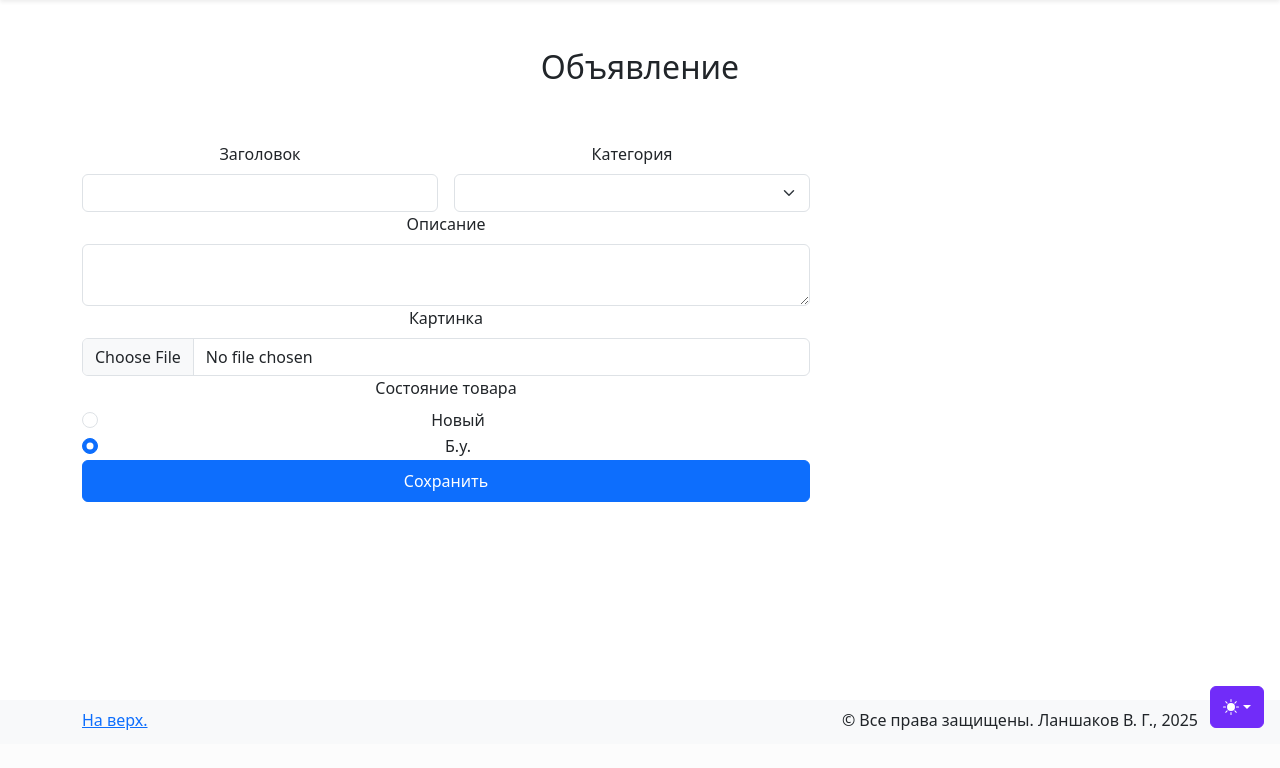
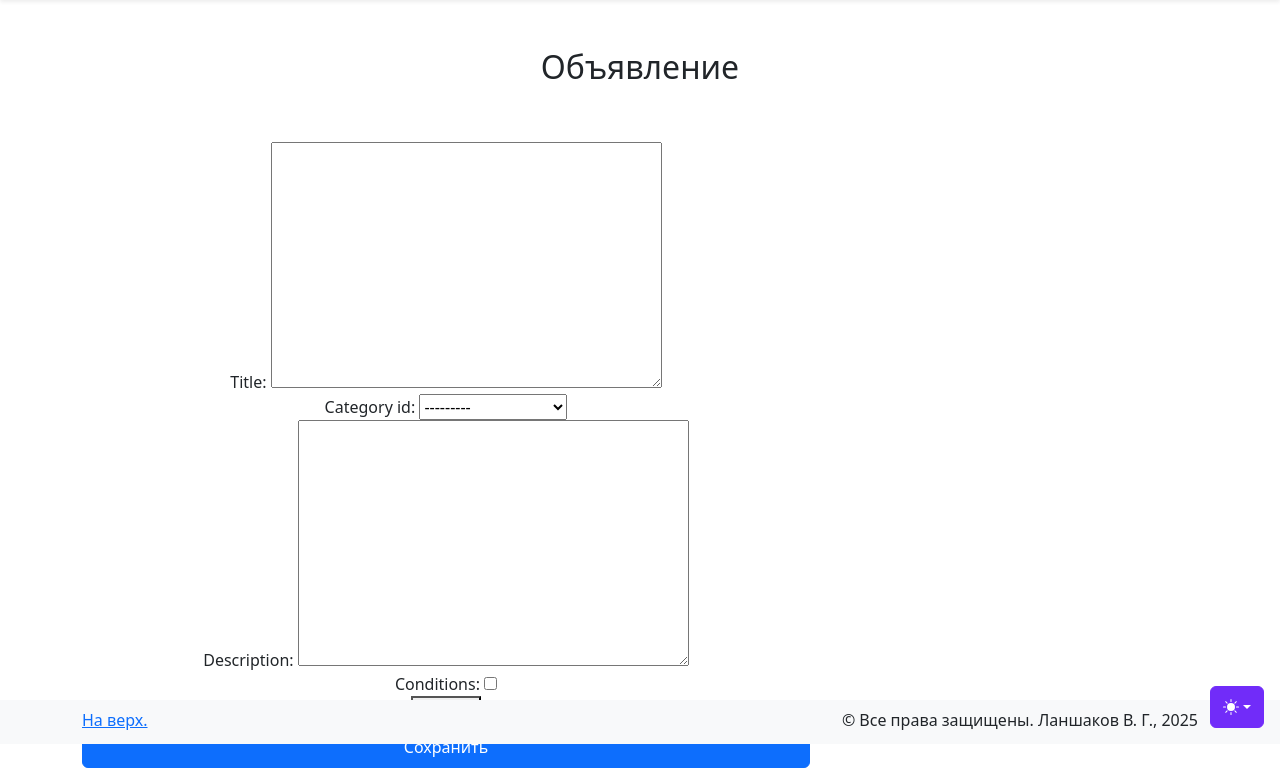
Before and after one commit to basterdv/DjangoProject, a Django app: page /ad/ in a window 1280 px wide. Shown: the part 56-824 px from the top of the page. Before the commit the page ends 786 px from the top, so only its background shows below. Run offline with Django 5.2, Linux system fonts and the light colour scheme; tables that the repository leaves empty hold one stand-in row (values such as "Sample post"); lists and menus that the app fills with data are empty; some libraries are stand-ins or nearby versions.

Commit message:
Фронт энд 6

```diff
--- a/exchange_things/forms.py
+++ b/exchange_things/forms.py
@@ -1,5 +1,6 @@
 from django.contrib.auth.forms import UserCreationForm
 from django.forms import forms
+from django import forms
 
 from .models import CustomUser, Ad
 
@@ -15,17 +16,29 @@ class RegisterUserForm(UserCreationForm):
         ]
 
 
-class AdForm(forms.Form):
+class AdForm(forms.ModelForm):
     class Meta:
         model = Ad
+        # fields = '__all__'
         fields = [
             'title',
             'category_id',
-            'user_id',
             'description',
             'conditions'
         ]
 
+    # def save(self,commit=True, user_id=None):
+    #     instance = super().save(commit=False)  # Get the instance without saving yet
+    #
+    #     if user_id:
+    #         print(user_id)
+    #         instance.user = user_id  # Assign the user to the instance before saving
+    #         print(instance.user)
+    #     if commit:
+    #         instance.save()
+    #
+    #     return instance
+
 
 class ExchangeProposalForm(CustomUser):
     pass
--- a/exchange_things/views.py
+++ b/exchange_things/views.py
@@ -1,13 +1,15 @@
+from urllib.parse import uses_query
+
 from django.contrib.auth.admin import UserAdmin
 from django.db.utils import OperationalError
-from django.shortcuts import render
+from django.shortcuts import render, redirect
 from django.template.response import TemplateResponse
 from django.contrib.auth.views import LoginView, LogoutView
 from django.views import View
 from django.views.generic import TemplateView, FormView
 from django.contrib.auth import login
 from .forms import RegisterUserForm,AdForm
-from .models import Ad,Category
+from .models import Ad,Category,CustomUser
 
 
 class Login(LoginView):
@@ -52,19 +54,48 @@ def index(request):
 
 
 def ad(request):
-    outperform = AdForm()
-    # try:
-    categories = Category.objects.all()
-    context = {'categories': categories}
-    # success_url = '/'
-    if request.method == "POST":
-        outperform = AdForm(request.POST)
-        if outperform.is_valid():
-            pass
-    return render(request, "ad/ad.html", {"form": outperform})
-    # return TemplateResponse(request, "ad/ad.html")
 
-    # except Category.DoesNotExist:
+    if request.method == 'POST' and 'submit_ad_form' in request.POST:
+        ad_form = AdForm(request.POST)
+        if ad_form.is_valid():
+
+            if request.user.is_authenticated:
+                us_id = CustomUser.objects.get(id=request.user.id)
+                # user_id = request.user.id
+                my_instance = ad_form.save(commit=False)
+                parent_instance = CustomUser.objects.get(id=request.user.id)
+                my_instance.user_id = parent_instance
+
+                # my_instance.created_at = now()
+                # my_instance.parent = CustomUser.objects.get(id=request.user.id).id
+                # my_instance.user = CustomUser.objects.aget(id=request.user.id)
+                # # Save the form data and associate it with the user
+                # instance = ad_form.save(commit=False)  # Don't save yet to add user
+                # instance.user = user_id  # Assign the user to a ForeignKey field in your model
+
+                my_instance.save()  # Saves the data to the database
+                return redirect('/')
+    else:
+        ad_form = AdForm()
+
+    return render(request, "ad/ad.html", {'ad_form': ad_form})
+    # ad_form = AdForm()
+    #
+    # categories = Category.objects.all()
+    #
+    # # context = {'categories': categories}
+    # # success_url = '/'
+    # if request.method == "POST":
+    #     print('post')
+    #     if 'submit_ad_form' in request.POST:
+    #         outperform = AdForm(request.POST)
+    #         if outperform.is_valid():
+    #             return redirect('/')
+    # context = {'ad_form':ad_form}
+    # return render(request, "ad/ad.html", context=context)
+    # # return TemplateResponse(request, "ad/ad.html")
+    #
+    # # except Category.DoesNotExist:
 
 
 def account(request):
--- a/templates/ad/ad.html
+++ b/templates/ad/ad.html
@@ -20,53 +20,55 @@
 
             <div class="row g-5">
                 <div class="col-md-7 col-lg-8 text-center">
-                    <form method="post" class="needs-validation" novalidate>
+                    <form method="post" class="needs-validation" novalidate action="{% url 'ad' %}">
                         {% csrf_token %}
-                        <div class="row g-3">
-                            <div class="col-sm-6">
-                                <label for="title" class="form-label">Заголовок</label>
-                                <input type="text" class="form-control" id="title" placeholder="" value="" required>
-                                <div class="invalid-feedback">
-                                    Valid first name is required.
-                                </div>
-                            </div>
-
-                            <div class="col-sm-6">
-                                <label for="lastName" class="form-label">Категория</label>
-
-                                <select class="form-select" aria-label="Default select example">
-                                    <option selected></option>
-                                    {% for cat in categories %}
-                                        <option value={{ cat.id }}>{{ cat.id }}:{{ cat.name }}</option>
-                                    {% endfor %}
-                                </select>
-                            </div>
-                        </div>
-
-                        <div class="col-12"><label for="username" class="form-label">Описание</label>
+                        {{ ad_form }}
+                        <button type="submit" name='submit_ad_form'>Submit</button>
+{#                        <div class="row g-3">#}
+{#                            <div class="col-sm-6">#}
+{#                                <label for="title" class="form-label">Заголовок</label>#}
+{#                                <input type="text" class="form-control" id="title" placeholder="" value="" required>#}
+{#                                <div class="invalid-feedback">#}
+{#                                    Valid first name is required.#}
+{#                                </div>#}
+{#                            </div>#}
+{##}
+{#                            <div class="col-sm-6">#}
+{#                                <label for="lastName" class="form-label">Категория</label>#}
+{##}
+{#                                <select class="form-select" aria-label="Default select example">#}
+{#                                    <option selected></option>#}
+{#                                    {% for cat in categories %}#}
+{#                                        <option value={{ cat.id }}>{{ cat.id }}:{{ cat.name }}</option>#}
+{#                                    {% endfor %}#}
+{#                                </select>#}
+{#                            </div>#}
+{#                        </div>#}
+{##}
+{#                        <div class="col-12"><label for="username" class="form-label">Описание</label>#}
                             {#                            <span class="input-group-text">With textarea</span>#}
-                            <textarea class="form-control" aria-label="With textarea"></textarea>
-                        </div>
-
-                        <div class="col-12">
-                            <label for="email" class="form-label">Картинка </label>
+{#                            <textarea class="form-control" aria-label="With textarea"></textarea>#}
+{#                        </div>#}
+{##}
+{#                        <div class="col-12">#}
+{#                            <label for="email" class="form-label">Картинка </label>#}
                             {#                            <label class="input-group-text" for="inputGroupFile01">Картинка</label>#}
-                            <input type="file" class="form-control" id="inputGroupFile01">
-                        </div>
-                        <div class="col-12">
-                            <label for="conditions" class="form-label">Состояние товара </label>
-                            <div class="form-check">
-                                <input class="form-check-input" type="radio" name="flexRadioDefault"
-                                       id="conditions1">
-                                <label class="form-check-label" for="conditions1"> Новый </label>
-                            </div>
-                            <div class="form-check">
-                                <input class="form-check-input" type="radio" name="flexRadioDefault"
-                                       id="conditions2" checked>
-                                <label class="form-check-label" for="conditions2"> Б.у. </label>
-                            </div>
-                        </div>
-                        <button class="btn btn-primary w-100 py-2" type="submit">Сохранить</button>
+{#                            <input type="file" class="form-control" id="inputGroupFile01">#}
+{#                        </div>#}
+{#                        <div class="col-12">#}
+{#                            <label for="conditions" class="form-label">Состояние товара </label>#}
+{#                            <div class="form-check">#}
+{#                                <input class="form-check-input" type="radio" name="flexRadioDefault"#}
+{#                                       id="conditions1">#}
+{#                                <label class="form-check-label" for="conditions1"> Новый </label>#}
+{#                            </div>#}
+{#                            <div class="form-check">#}
+{#                                <input class="form-check-input" type="radio" name="flexRadioDefault"#}
+{#                                       id="conditions2" checked>#}
+{#                                <label class="form-check-label" for="conditions2"> Б.у. </label>#}
+{#                            </div>#}
+{#                        </div>#}
+                        <button class="btn btn-primary w-100 py-2" type="submit" name='ad_form'>Сохранить</button>
                     </form>
                 </div>
             </div>
--- a/templates/ad/exchange.html
+++ b/templates/ad/exchange.html
@@ -3,5 +3,8 @@
 {% block title %}Обмен предложениями{% endblock title %}
 
 {% block content %}
-
+    <form>
+        {% csrf_token %}
+        <button type="submit" formaction="{% url 'logout' %}" formmethod="post">Logout</button>
+    </form>
 {% endblock %}
--- a/templates/base.html
+++ b/templates/base.html
@@ -90,8 +90,8 @@
                     <h4>Личный кабинет.</h4>
                     <ul class="list-unstyled">
                         {% if user.is_authenticated %}
-                            <form method="post" action="{% url 'logout' %}">
-                                {#                            <form method="post">#}
+{#                            <form method="post" action="{% url 'logout' %}">#}
+                                                            <form method="post">
                                 {% csrf_token %}
                                 {% if  user.is_staff %}
                                     <li><a href="/admin/" class="text-white">Админка</a></li>
@@ -100,7 +100,7 @@
                                 <p>Пользователь - {{ user.username }}</p>
                                 {#                                <li><a href="{% url 'logout' %}" class="text-white">Выход</a></li>#}
 
-                                <button data-bs-toggle="modal" type="submit">Выход</button>
+                                <button data-bs-toggle="modal" type="submit" formaction="{% url 'logout' %}">Выход</button>
                                 {% else %}
 
                                 <li><a href="{% url 'login' %}" class="text-white">Вход</a></li>
--- a/templates/index.html
+++ b/templates/index.html
@@ -36,12 +36,14 @@
                                 </div>
                                 <div class="card-body">
                                     <p class="card-text">{{ post.description }}</p>
+                                    <p class="card-text">Оформил - {{ post.user_id }}</p>
+                                    <p class="card-text">Категория - {{ post.category_id }}</p>
                                     <div class="d-flex justify-content-between align-items-center">
                                         <div class="btn-group">
                                             <button type="button" class="btn btn-sm btn-outline-secondary">Просмотреть</button>
                                             <button type="button" class="btn btn-sm btn-outline-secondary">Редактировать</button>
                                         </div>
-                                        <small class="text-body-secondary">9 mins</small></div>
+                                        <small class="text-body-secondary">Создан {{ post.created_at }}</small></div>
                                 </div>
                             </div>
                         </div>
```
